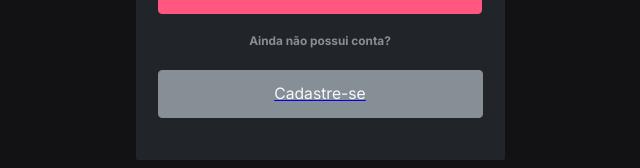
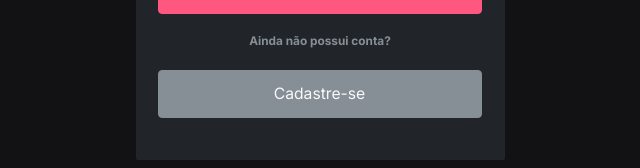
Before and after one commit to Kenzie-Academy-Brasil-Developers/kenzie-hub-julia-tonet, a React (Vite) app in the folder kenzie-hub-julia-tonet/: page / in a window 1280 px wide. Shown: the part 495-663 px from the top of the page, without its empty margins (320-960 px from the left). Built offline with nearby package versions, Linux system fonts and the light colour scheme.

Commit message:
correções

```diff
--- a/kenzie-hub-julia-tonet/src/components/Form/index.jsx
+++ b/kenzie-hub-julia-tonet/src/components/Form/index.jsx
@@ -62,8 +62,8 @@ export const Form = ({ title, btnEnter, message, btnRegister, setUser }) => {
       </form>
       <div className={styles.registerBtnContainer}>
         <p className={`${styles.btnParagraph} headlineBold`}>{message}</p>
-        <Link to={"/register"}>
-          <button className="btnRegister">{btnRegister}</button>
+        <Link to={"/register"} className="btnRegister">
+          {btnRegister}
         </Link>
       </div>
     </div>
--- a/kenzie-hub-julia-tonet/src/styles/button.scss
+++ b/kenzie-hub-julia-tonet/src/styles/button.scss
@@ -7,6 +7,7 @@
   border: 0.08rem solid var(--color-primary);
   cursor: pointer;
   border-radius: 0.25rem;
+  text-decoration: none;
 
   &:focus {
     background-color: var(--color-primary-Focus);
```
